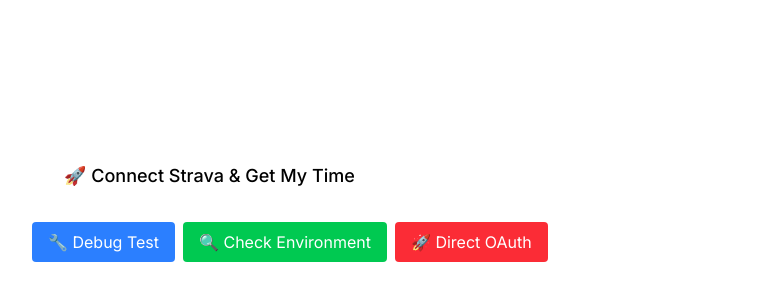
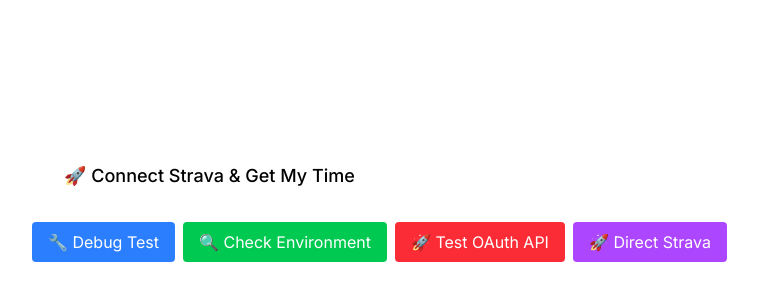
Before and after one commit to cjones88a/switchbacklabs, a Next.js app: page /race-tracker in a window 1280 px wide. Shown: the part 22-322 px from the top of the page, without its empty margins (48-806 px from the left). Built offline with nearby package versions, Linux system fonts and the light colour scheme.

Commit message:
🔧 DEBUG: Add OAuth API testing and direct Strava redirect
- Add detailed OAuth API response testing
- Add direct Strava redirect bypassing API
- Test both API-based and direct OAuth approaches
- Debug why OAuth API redirects aren't working

```diff
--- a/src/app/race-tracker/page.tsx
+++ b/src/app/race-tracker/page.tsx
@@ -67,13 +67,44 @@
         </button>
 
         <button
-          onClick={() => {
-            console.log('🚀 Direct OAuth test...');
-            window.location.href = '/api/strava/auth-simple';
+          onClick={async () => {
+            console.log('🚀 Testing OAuth API response...');
+            try {
+              const response = await fetch('/api/strava/auth-simple');
+              console.log('OAuth API response:', response);
+              console.log('Response status:', response.status);
+              console.log('Response headers:', response.headers);
+
+              if (response.redirected) {
+                console.log('✅ Redirect detected, going to:', response.url);
+                window.location.href = response.url;
+              } else {
+                const text = await response.text();
+                console.log('Response body:', text);
+                alert('No redirect - API returned: ' + text);
+              }
+            } catch (error) {
+              console.error('OAuth API error:', error);
+              alert('OAuth API failed: ' + error.message);
+            }
           }}
           className="px-4 py-2 bg-red-500 text-white rounded"
         >
-          🚀 Direct OAuth
+          🚀 Test OAuth API
+        </button>
+
+        <button
+          onClick={() => {
+            console.log('🚀 Direct redirect to Strava...');
+            const clientId = '179098';
+            const redirectUri = 'https://switchbacklabsco.com/api/strava/callback-simple';
+            const authUrl = `https://www.strava.com/oauth/authorize?client_id=${clientId}&response_type=code&redirect_uri=${encodeURIComponent(redirectUri)}&scope=read,activity:read,activity:read_all&approval_prompt=auto&state=race_tracker`;
+            console.log('Auth URL:', authUrl);
+            window.location.href = authUrl;
+          }}
+          className="px-4 py-2 bg-purple-500 text-white rounded"
+        >
+          🚀 Direct Strava
         </button>
       </div>
     </div>
```
